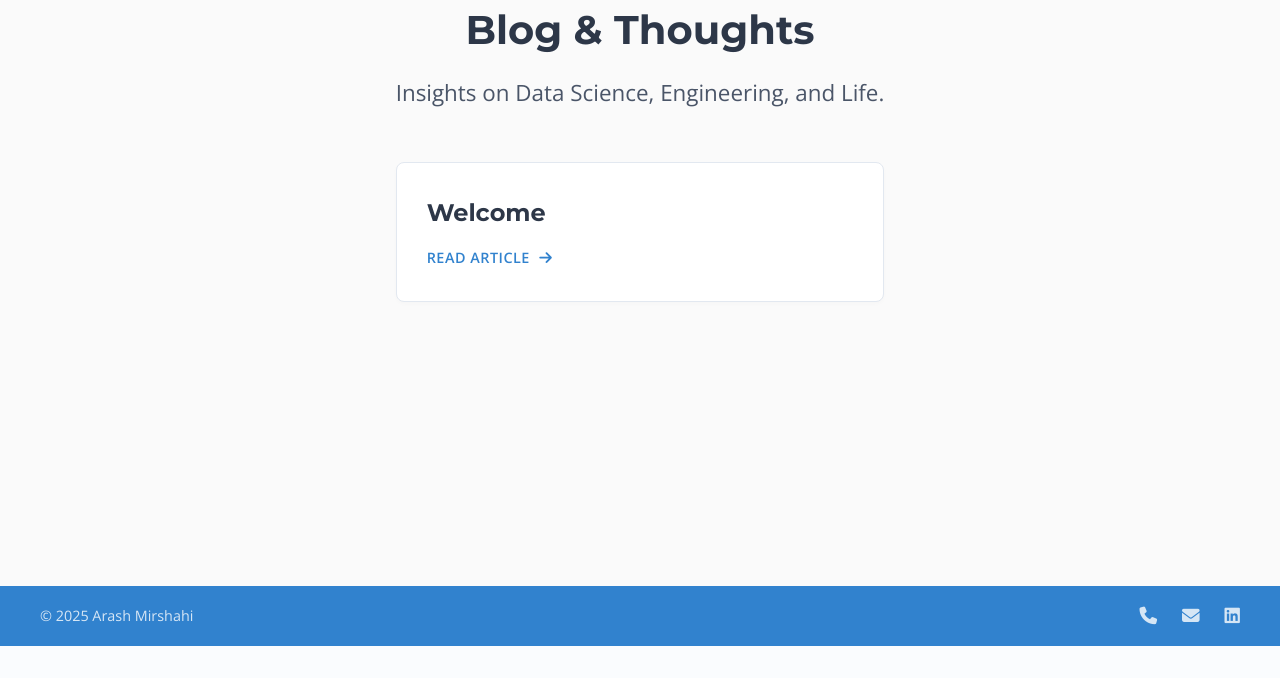
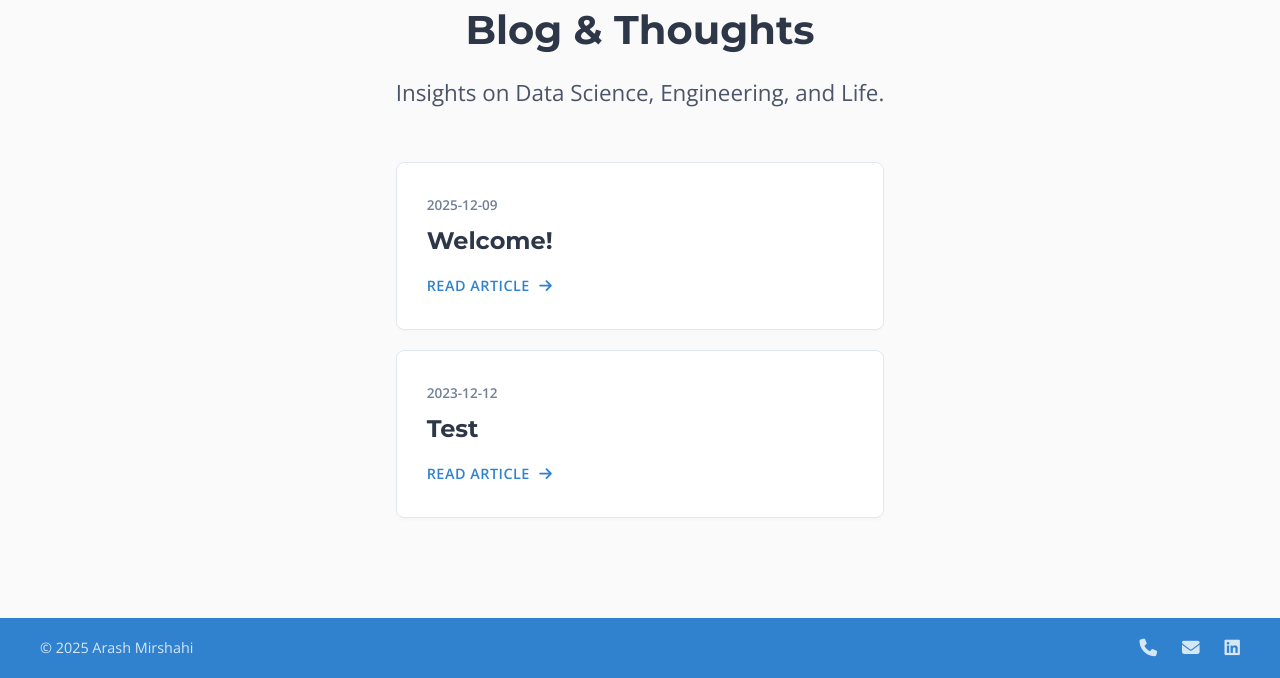
Before and after one commit to Arashi20/Personal_Portfolio_Website, a Flask app: page /blog in a window 1280 px wide. Shown: the part 154-832 px from the top of the page. Before the commit the page ends 800 px from the top, so only its background shows below. Run offline with Flask 3, Linux system fonts and the light colour scheme.

Commit message:
Made blog posts order on date added (from newest to oldest)

```diff
--- a/app.py
+++ b/app.py
@@ -41,28 +41,43 @@ def cv():
 def blog():
     """
     Renders the Blog Index page.
-    Scans the 'posts' directory and lists all markdown files.
+    Expects files named like: YYYY-MM-DD_post_title.md
+    Example: 2025-12-09_welcome.md
     """
     posts = []
 
-    # robust check to ensure directory exists
     if os.path.exists(POSTS_DIR):
-        # Get all files in the directory
         files = os.listdir(POSTS_DIR)
 
         for file in files:
             if file.endswith('.md'):
-                # Extract the slug (filename without .md)
-                slug = file[:-3]
+                slug = file[:-3]  # Remove .md extension
 
-                # Create a pretty title (replace underscores with spaces)
-                title = slug.replace('_', ' ').title()
+                # Default values
+                date_part = ""
+                title_part = slug
 
-                # Add to our list
-                posts.append({'slug': slug, 'title': title})
+                # Split filename by the first underscore
+                # "2025-12-09_welcome" -> ["2025-12-09", "welcome"]
+                if '_' in slug:
+                    parts = slug.split('_', 1)
+                    # Check if the first part looks like a date (simple length check)
+                    if len(parts[0]) == 10:
+                        date_part = parts[0]
+                        title_part = parts[1]
 
-    # Sort posts alphabetically (or you could reverse sort to show newest if named by date)
-    posts.sort(key=lambda x: x['title'])
+                # Pretty format the title
+                pretty_title = title_part.replace('_', ' ').title()
+
+                posts.append({
+                    'slug': slug,            # Needed for the link URL
+                    'title': pretty_title,   # Needed for display "Welcome"
+                    'date': date_part,       # Needed for display "2025-12-09"
+                    'filename': file         # Needed for sorting
+                })
+
+    # Sort by filename in REVERSE order (Newest dates first)
+    posts.sort(key=lambda x: x['filename'], reverse=True)
 
     return render_template('blog.html', posts=posts)
 
--- a/static/css/style.css
+++ b/static/css/style.css
@@ -631,6 +631,16 @@ a {
     color: #2D3748;
     margin-bottom: 10px;
     transition: color 0.3s;
+    margin-top: 0;
+}
+
+.blog-date {
+    display: block;
+    font-size: 0.85rem;
+    color: #718096;      /* Gray color */
+    font-weight: 600;
+    margin-bottom: 5px;
+    font-family: var(--font-body);
 }
 
 .blog-card:hover h2 {
--- a/templates/blog.html
+++ b/templates/blog.html
@@ -13,16 +13,19 @@
     <div class="blog-list">
         {% if posts %}
             {% for post in posts %}
-            <!-- Each Post is a clickable card -->
             <a href="{{ url_for('post', title=post.slug) }}" class="blog-card">
                 <div class="blog-card-content">
+                    <!-- NEW: Display the Date above the title -->
+                    {% if post.date %}
+                        <span class="blog-date">{{ post.date }}</span>
+                    {% endif %}
+
                     <h2>{{ post.title }}</h2>
                     <span class="read-more">Read Article <i class="fas fa-arrow-right"></i></span>
                 </div>
             </a>
             {% endfor %}
         {% else %}
-            <!-- Fallback if no posts exist yet -->
             <div class="empty-state">
                 <p>No posts found. Time to write something!</p>
             </div>
```
Also changed, not shown: posts/2023-12-12_TEST.md (added, +1 -0 lines), posts/2025-12-09_Welcome!.md (renamed from posts/welcome.md).
